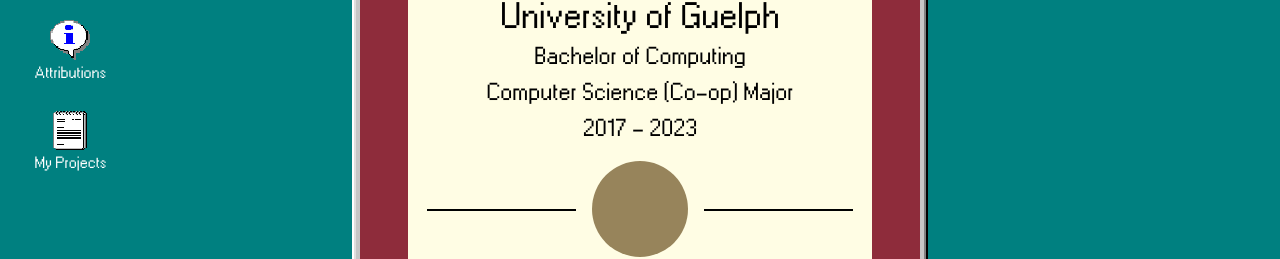
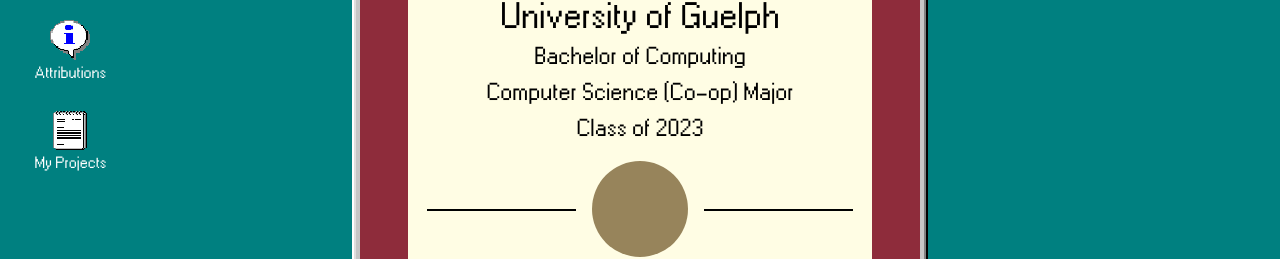
Before and after one commit to RazaMM/portfolio, a Next.js app: page / in a window 1280 px wide. Both pictures are taken after a click on the button "My Education". Shown: the part 262-521 px from the top of the page. Built offline with nearby package versions, Linux system fonts and the light colour scheme.

Commit message:
Update education section to reflect graduation year as "Class of 2023"

```diff
--- a/components/programs/education.tsx
+++ b/components/programs/education.tsx
@@ -10,7 +10,7 @@
       <div className='my-auto flex flex-col gap-1'>
         <span className='text-4xl'>University of Guelph</span> <span className='text-2xl'>Bachelor of Computing</span>
         <span className='text-2xl'>Computer Science (Co-op) Major</span>
-        <span className='text-2xl'>2017 - 2023</span>
+        <span className='text-2xl'>Class of 2023</span>
       </div>
       <div className='mt-auto flex w-full items-center justify-center gap-4'>
         <span className='h-1 w-1/3 border-b-2 border-black'></span>
```
